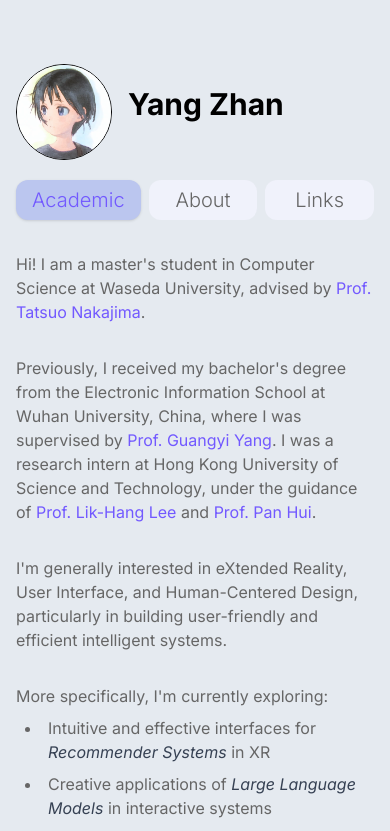
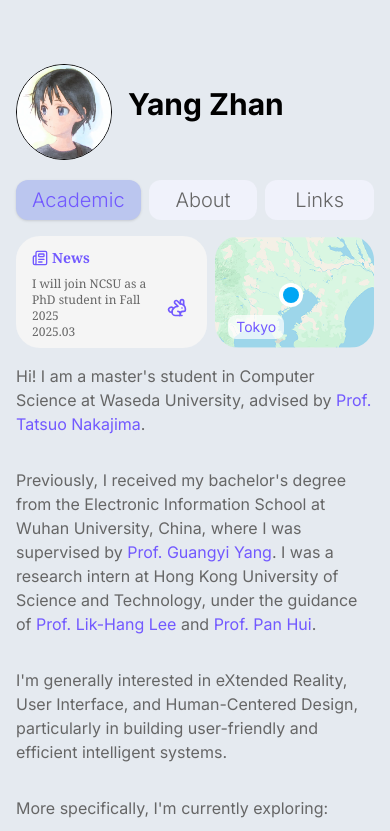
Before and after one commit to SN-F-QR/academic-personal, a React (Vite) app: page / in a window 390 px wide. Shown: the top 831 px of the page. Built offline with nearby package versions, Linux system fonts and the light colour scheme.

Commit message:
feat: responsive widget layouts

```diff
--- a/src/components/LocationWidget.tsx
+++ b/src/components/LocationWidget.tsx
@@ -1,7 +1,10 @@
 const LocationWidget = () => {
   return (
-    <a href="https://www.google.com/maps/place/Tokyo">
-      <div className="relative h-28 md:w-full">
+    <a
+      className="h-28 max-w-54 flex-1 overflow-hidden"
+      href="https://www.google.com/maps/place/Tokyo"
+    >
+      <div className="relative">
         <div className="absolute top-[35%] left-[35%] size-8">
           <div className="relative h-full w-full">
             <div className="absolute top-1/4 left-1/4 grid size-6 animate-[ping_3s_cubic-bezier(0,0,0.2,1)infinite] rounded-full bg-sky-500 opacity-75" />
@@ -13,7 +16,7 @@ const LocationWidget = () => {
         <img
           src="./tokyo_map.png"
           alt="google map of Tokyo"
-          className="w-54 rounded-3xl"
+          className="h-28 w-full rounded-3xl object-cover"
         />
         <div className="absolute bottom-1/12 left-1/12 h-6 w-14">
           <div className="relative flex h-full w-full items-center justify-center">
--- a/src/components/NavBar.tsx
+++ b/src/components/NavBar.tsx
@@ -33,6 +33,7 @@ const NavBar: React.FC = () => {
 
 export const InlineNavBar: React.FC = () => {
   return (
+    <div className="flex w-full flex-col lg:hidden">
       <div className="flex w-full flex-col space-y-4 pb-4 lg:hidden">
         <div className="flex items-center space-x-4">
           <img
@@ -45,6 +46,11 @@ export const InlineNavBar: React.FC = () => {
         <nav className="flex flex-wrap space-x-2 text-xl font-light text-gray">
           <NavButtonList names={["Academic", "About", "Links"]} />
         </nav>
+      </div>
+      <span className="flex w-full items-center justify-center space-x-2">
+        <NewsWidget />
+        <LocationWidget />
+      </span>
     </div>
   );
 };
--- a/src/components/NewsWidget.tsx
+++ b/src/components/NewsWidget.tsx
@@ -31,12 +31,12 @@ const NewsWidget = () => {
     ));
 
   return (
-    <div className="flex w-54 flex-col rounded-3xl bg-[#F5F5F5] px-4 py-2 font-serif">
+    <div className="flex h-28 max-w-54 flex-1 flex-col rounded-3xl bg-[#F5F5F5] px-4 py-2 font-serif md:h-auto">
       <span className="flex w-full items-center space-x-1 pt-1 pb-2 text-purple-strong">
         <Newspaper className="size-4" />
         <h3 className="font-serif text-sm font-semibold">News</h3>
       </span>
-      <div className="flex flex-col items-center justify-evenly space-y-1 pr-1">
+      <div className="flex h-16 flex-col items-center justify-evenly space-y-1 overflow-hidden pr-1 lg:h-auto">
         {newList}
       </div>
     </div>
@@ -51,7 +51,7 @@ export const NewsItem: React.FC<{
   const Icon: IconType = iconMap[type] || PartyPopper;
 
   return (
-    <div className="border-gray-light flex w-full items-center justify-between">
+    <div className="border-gray-light flex w-full flex-grow items-center justify-between">
       <div className="flex flex-col text-xs">
         <p className="my-0 line-clamp-3 text-gray">{title}</p>
         <p className="my-0 font-light text-gray">{date}</p>
```
Lines whose indentation alone changed are shown as unchanged.
